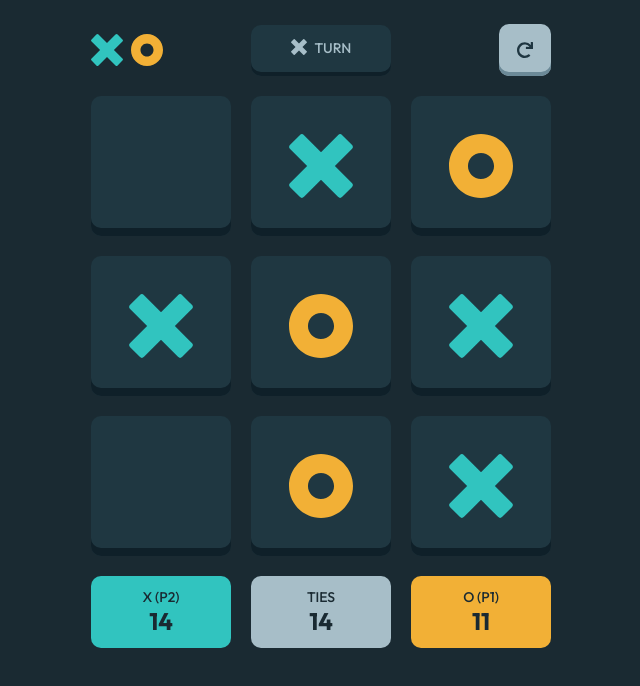
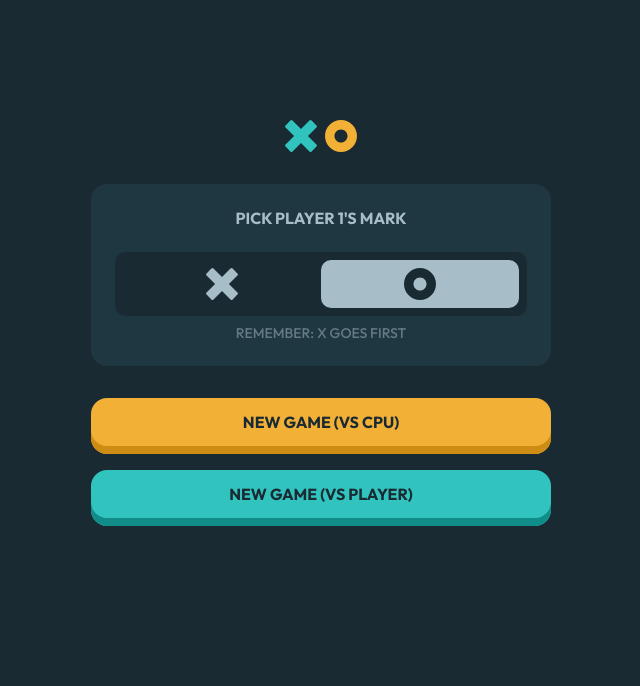
Before and after one commit to kylelamse/tic-tac-toe, a React (Create React App) app: page / in a window 1280 px wide. Shown: the top 686 px of the page, without its empty margins (319-959 px from the left). Built offline with nearby package versions, Linux system fonts and the light colour scheme.

Commit message:
Implement selectedPlayer

```diff
--- a/src/App.tsx
+++ b/src/App.tsx
@@ -4,6 +4,7 @@ import globalStyles from "styles/globalStyles";
 import NewGameMenu from "pages/NewGameMenu/NewGameMenu";
 import Game from "pages/Game/Game";
 import styled from "@emotion/styled";
+import { RecoilRoot } from "recoil";
 
 const CurrentPage = styled.div`
     max-width: ${({ theme }) => theme.content.standard};
@@ -16,17 +17,19 @@ const CurrentPage = styled.div`
 
 function App() {
     return (
+        <RecoilRoot>
             <ThemeProvider theme={theme}>
                 <main>
                     <div className="current-page">
                         <CurrentPage>
                             <Global styles={globalStyles} />
-                        <Game />
-                        {/* <NewGameMenu /> */}
+                            {/* <Game /> */}
+                            <NewGameMenu />
                         </CurrentPage>
                     </div>
                 </main>
             </ThemeProvider>
+        </RecoilRoot>
     );
 }
 
--- a/src/pages/NewGameMenu/GamePieceSelectionSlider.tsx
+++ b/src/pages/NewGameMenu/GamePieceSelectionSlider.tsx
@@ -1,7 +1,9 @@
 import styled from "@emotion/styled";
+import { useRecoilState, useRecoilValue } from "recoil";
 
-import { useState } from "react";
 import GamePiece from "components/GamePiece";
+import selectedPlayer from "state/atoms/selectedPlayer";
+import { useCallback } from "react";
 
 const Container = styled.div`
     display: flex;
@@ -59,10 +61,15 @@ type player = "X" | "O";
 
 type Props = {};
 const GamePieceSelectionSlider = (props: Props) => {
-    const [selected, setSelected] = useState<player>("O");
+    const [selected, setSelected] = useRecoilState(selectedPlayer);
 
-    const selectX = () => setSelected("X");
-    const selectO = () => setSelected("O");
+    const selectX = useCallback(() => {
+        setSelected("X");
+    }, [setSelected]);
+
+    const selectO = useCallback(() => {
+        setSelected("O");
+    }, [setSelected]);
 
     return (
         <Container>
--- /dev/null
+++ b/src/state/atoms/selectedPlayer.ts
@@ -0,0 +1,9 @@
+import { atom } from "recoil";
+
+type players = "O" | "X";
+const selectedPlayer = atom<players>({
+    key: "selectedPlayer",
+    default: "O",
+});
+
+export default selectedPlayer;
```
Lines whose indentation alone changed are shown as unchanged.
